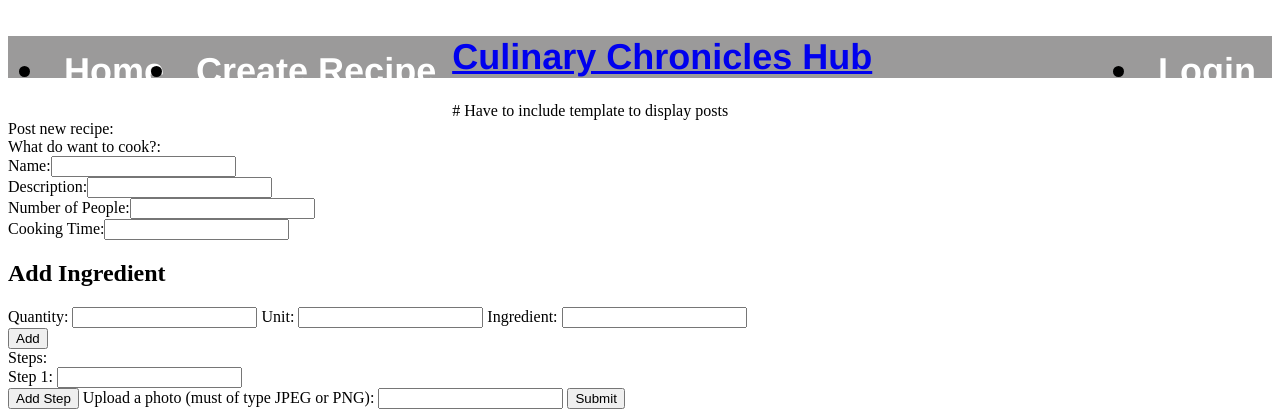
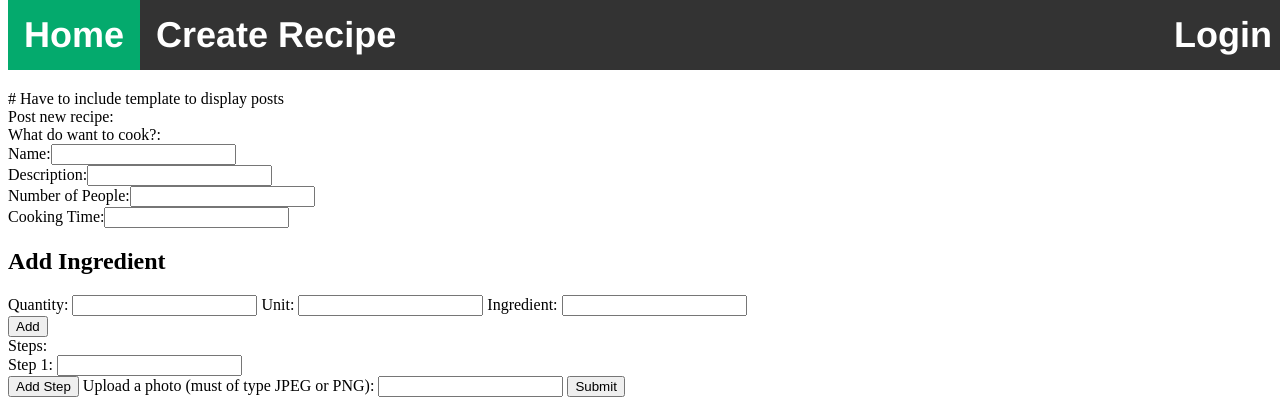
Before and after one commit to braydenhand/recipe-app, a Flask app: page / in a window 1280 px wide. Shown: the top 420 px of the page. Run offline with Flask 3, Linux system fonts and the light colour scheme; data that the repository does not hold is empty.

Commit message:
Code cleanup and some css

```diff
--- a/recipe/initial.py
+++ b/recipe/initial.py
@@ -1,6 +1,6 @@
-from recipe import db, create_app, model
-import datetime
-import dateutil
+import datetime, dateutil
+from recipe import db, model, create_app
+
 app = create_app()
 with app.app_context():
     user = model.User(
--- a/recipe/static/recipe.css
+++ b/recipe/static/recipe.css
@@ -69,6 +69,7 @@ header {
   background-color: lightcoral;
 }
 
+/* Star Rating */
 .rating {
   display: inline-block;
   unicode-bidi: bidi-override;
@@ -94,17 +95,31 @@ header {
 }
 
 .rating label:hover:before,
+
 .rating label:hover ~ label:before,
+
 .rating input:checked ~ label:before {
   opacity: 0.5; /* Adjust the opacity as needed */
+}
+
+/* Navigation Bar */
+ul {
+  list-style-type: none;
+  margin: 0;
+  padding: 0;
+  overflow: hidden;
+  background-color: #333;
+  position: fixed;
+  top: 0;
+  width: 100%;
 }
 
 li {
   float: left;
 }
 
-li.login{
-    float: right;
+li.login {
+  float: right
 }
 
 li a {
--- a/recipe/templates/base.html
+++ b/recipe/templates/base.html
@@ -10,7 +10,7 @@
       <h1>
         <ul>
           <li>
-            <a href="{{ url_for('main.index') }}">Home</a>
+            <a class="active" href="{{ url_for('main.index') }}">Home</a>
           </li>
           <li>
             <a href="{{ url_for('main.create_recipe') }}">Create Recipe</a>
@@ -21,7 +21,6 @@
             {% elif request.endpoint not in ['auth.login', 'auth.signup'] %}
               <a href="{{ url_for('auth.login') }}">Login</a></div>
             {% endif %}
-
           </li>
         </ul>
         <a href="{{ url_for('main.index') }}">Culinary Chronicles Hub</a>
--- a/recipe/templates/rating.html
+++ b/recipe/templates/rating.html
@@ -1,4 +1,4 @@
-{% extends 'base.html' %} {% block rating %}
+{% extends 'recipe_template.html' %} {% block rating %}
 <section>
   <div class="Total Rating">Overall Rating: {{recipe.average_rating}} / 5</div>
 
```
Also changed, not shown: recipe/__init__.py (+0 -7 lines), recipe/auth.py (+3 -6 lines), recipe/main.py (+11 -16 lines), recipe/model.py (+3 -6 lines), recipe/templates/recipe_preview_template.html (line endings or trailing spaces). Lines whose indentation alone changed are shown as unchanged.
